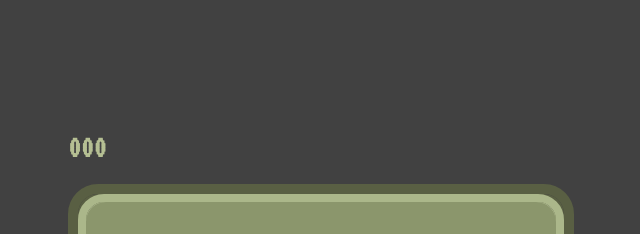
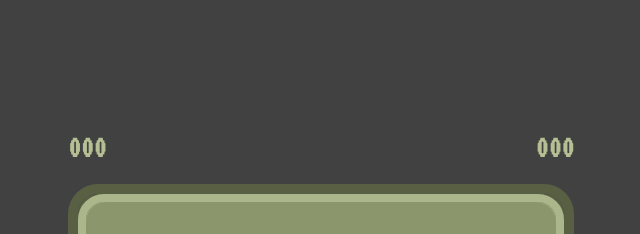
Before and after one commit to SSUHOY/react-typescript-practice, a React (Create React App) app: page / in a window 1280 px wide. Shown: the top 234 px of the page, without its empty margins (319-959 px from the left). Built offline with nearby package versions, Linux system fonts and the light colour scheme.

Commit message:
implements set highScores in store adds newHighscores alert

```diff
--- a/package.json
+++ b/package.json
@@ -3,6 +3,7 @@
   "version": "0.1.0",
   "private": true,
   "dependencies": {
+    "@reduxjs/toolkit": "^2.2.1",
     "@testing-library/jest-dom": "^5.17.0",
     "@testing-library/react": "^13.4.0",
     "@testing-library/user-event": "^13.5.0",
@@ -14,6 +15,7 @@
     "react": "^18.2.0",
     "react-dom": "^18.2.0",
     "react-flow": "^1.0.3",
+    "react-redux": "^9.1.0",
     "react-scripts": "5.0.1",
     "styled-components": "^6.1.8",
     "typescript": "^4.9.5",
--- a/src/components/gameOver/GameOverScreen.tsx
+++ b/src/components/gameOver/GameOverScreen.jsx
@@ -1,11 +1,14 @@
 import * as S from "../../styles/mainPage/Main.styles";
 import { GameOver } from "../shared/Logo";
 
-const GameOverScreen = () => {
+const GameOverScreen = ({ newHighScoreMessage, lastHighScores }) => {
   return (
     <>
       <S.GameStartInstruction>
         <GameOver />
+        {newHighScoreMessage && (
+          <S.HighScoreAlert>New high score!</S.HighScoreAlert>
+        )}
         <S.Instruction>Press spacebar to restart</S.Instruction>
       </S.GameStartInstruction>
     </>
--- /dev/null
+++ b/src/components/scorePanel/ScorePanel.jsx
@@ -0,0 +1,22 @@
+import React from "react";
+import * as S from "../../styles/mainPage/Main.styles";
+
+const ScorePanel = ({ lastHighScores, gameScores }) => {
+  return (
+    <S.Scores>
+      <S.Score id="scores">
+        {" "}
+        {gameScores >= 10 || gameScores >= 100
+          ? "0" + gameScores
+          : "00" + gameScores}
+      </S.Score>
+      <S.HighScore id="highScores">
+        {lastHighScores >= 10 || lastHighScores >= 100
+          ? "0" + lastHighScores
+          : "00" + lastHighScores}
+      </S.HighScore>
+    </S.Scores>
+  );
+};
+
+export default ScorePanel;
--- a/src/index.tsx
+++ b/src/index.tsx
@@ -2,14 +2,18 @@ import React from "react";
 import ReactDOM from "react-dom/client";
 import "./index.css";
 import App from "./App";
+import { Provider } from "react-redux";
 import { GlobalStyle } from "./styles/global/global.styles";
+import { store } from "./store/store";
 
 const root = ReactDOM.createRoot(
   document.getElementById("root") as HTMLElement
 );
 root.render(
   <React.StrictMode>
-    <GlobalStyle />
-    <App />
+    <Provider store={store}>
+      <GlobalStyle />
+      <App />
+    </Provider>
   </React.StrictMode>
 );
--- a/src/pages/main/index.tsx
+++ b/src/pages/main/index.tsx
@@ -3,14 +3,21 @@ import * as S from "../../styles/mainPage/Main.styles";
 import { ISnake } from "../../interfaces";
 import StartScreen from "../../components/startScreen/StartScreen";
 import GameOverScreen from "../../components/gameOver/GameOverScreen";
+import { useDispatch, useSelector } from "react-redux";
+import { setHighScore } from "../../store/actions/creators/game";
+import { highScoreSelector } from "../../store/selectors/game";
+import ScorePanel from "../../components/scorePanel/ScorePanel";
 
 const Main = () => {
+  const dispatch = useDispatch();
+  const lastHighScores = useSelector(highScoreSelector);
+
   const [start, setStart] = useState(false);
-
   const [gameOver, setGameIsOver] = useState(false);
   const [direction, setDirection] = useState("right");
   const [gameSpeedDelay, setGameSpeedDelay] = useState(200);
   const [gameScores, setGameScores] = useState(0);
+  const [newHighScoreMessage, setNewHighScoreMessage] = useState(false);
 
   // Define game variables
   let gameInterval = useRef<NodeJS.Timeout | undefined>(undefined);
@@ -114,7 +121,7 @@ const Main = () => {
   // Detect keydown function for start and handle snake moving direction
   useEffect(() => {
     window.addEventListener("keydown", detectKeyDown, true);
-  }, []);
+  });
 
   const detectKeyDown = (event: KeyboardEvent) => {
     if (
@@ -125,6 +132,7 @@ const Main = () => {
     }
     if ((!start && event.key === " ") || (!start && event.code === "Space")) {
       setStart(true);
+      setNewHighScoreMessage(false);
     } else {
       switch (event.key) {
         case "ArrowUp":
@@ -175,6 +183,11 @@ const Main = () => {
     setStart(false);
     setSnakePos([{ x: 10, y: 10 }]);
     setGameScores(0);
+
+    if (gameScores > lastHighScores) {
+      dispatch(setHighScore(gameScores));
+      setNewHighScoreMessage(true);
+    }
   };
 
   const restartGame = () => {
@@ -188,14 +201,7 @@ const Main = () => {
   return (
     <>
       <S.Container>
-        <S.Scores>
-          <S.Score id="scores">
-            {gameScores >= 10 || gameScores >= 100
-              ? "0" + gameScores
-              : "00" + gameScores}
-          </S.Score>
-          {/* <S.HighScore id="highScores">000</S.HighScore> */}
-        </S.Scores>
+        <ScorePanel gameScores={gameScores} lastHighScores={lastHighScores} />
         <S.GameBorderExternal>
           <S.GameBorderInternal>
             <S.GameBorderInsideInternal>
@@ -205,7 +211,12 @@ const Main = () => {
         </S.GameBorderExternal>
       </S.Container>
       {!start && !gameOver && <StartScreen />}
-      {!start && gameOver && <GameOverScreen />}
+      {!start && gameOver && (
+        <GameOverScreen
+          newHighScoreMessage={newHighScoreMessage}
+          lastHighScores={lastHighScores}
+        />
+      )}
     </>
   );
 };
--- /dev/null
+++ b/src/store/actions/creators/game.ts
@@ -0,0 +1,6 @@
+import { SET_SCORES } from "../types/game";
+
+export const setHighScore = (highScores: number) => ({
+  type: SET_SCORES,
+  payload: highScores,
+});
--- /dev/null
+++ b/src/store/actions/types/game.ts
@@ -0,0 +1 @@
+export const SET_SCORES = "SET_SCORES"
--- /dev/null
+++ b/src/store/reducers/game.ts
@@ -0,0 +1,19 @@
+import { IGameAction, IGameInitModel } from "../../interfaces";
+import { SET_SCORES } from "../actions/types/game";
+
+const initialState: IGameInitModel = {
+  highScores: 0,
+};
+
+export default function gameReducer(state = initialState, action: IGameAction) {
+  switch (action.type) {
+    case SET_SCORES: {
+      return {
+        ...state,
+        highScores: action.payload,
+      }
+    }
+    default:
+      return state;
+  }
+}
--- /dev/null
+++ b/src/store/selectors/game.ts
@@ -0,0 +1,2 @@
+export const highScoreSelector = (state: { game: { highScores: number } }) =>
+  state.game.highScores;
--- /dev/null
+++ b/src/store/store.js
@@ -0,0 +1,8 @@
+import { configureStore } from "@reduxjs/toolkit";
+import gameReducer from "./reducers/game";
+
+export const store = configureStore({
+  reducer: {
+    game: gameReducer,
+  },
+});
--- a/src/styles/MainPage/Main.styles.ts
+++ b/src/styles/MainPage/Main.styles.ts
@@ -10,7 +10,33 @@ export const Scores = styled.div`
 export const Score = styled.h1`
   color: #b5bf93;
 `;
-export const HighScore = styled.h1``;
+export const HighScore = styled.h1`
+  color: #b5bf93;
+`;
+
+export const HighScoreAlert = styled.h1`
+  text-transform: uppercase;
+  bottom: 460px;
+  left: 156.5px;
+  position: relative;
+
+    animation: blink-animation 1.9s infinite;
+
+
+  @keyframes blink-animation {
+    0% {
+      opacity: 1;
+    }
+
+    50% {
+      opacity: 0;
+    }
+
+    100% {
+      opacity: 1;
+    }
+  }
+`;
 
 export const GameBorderExternal = styled.div`
   border: #595f43 solid 10px;
```
Also changed, not shown: src/interfaces/index.tsx (+9 -7 lines), 1 other file (tests, documents, lock files or other folders).
